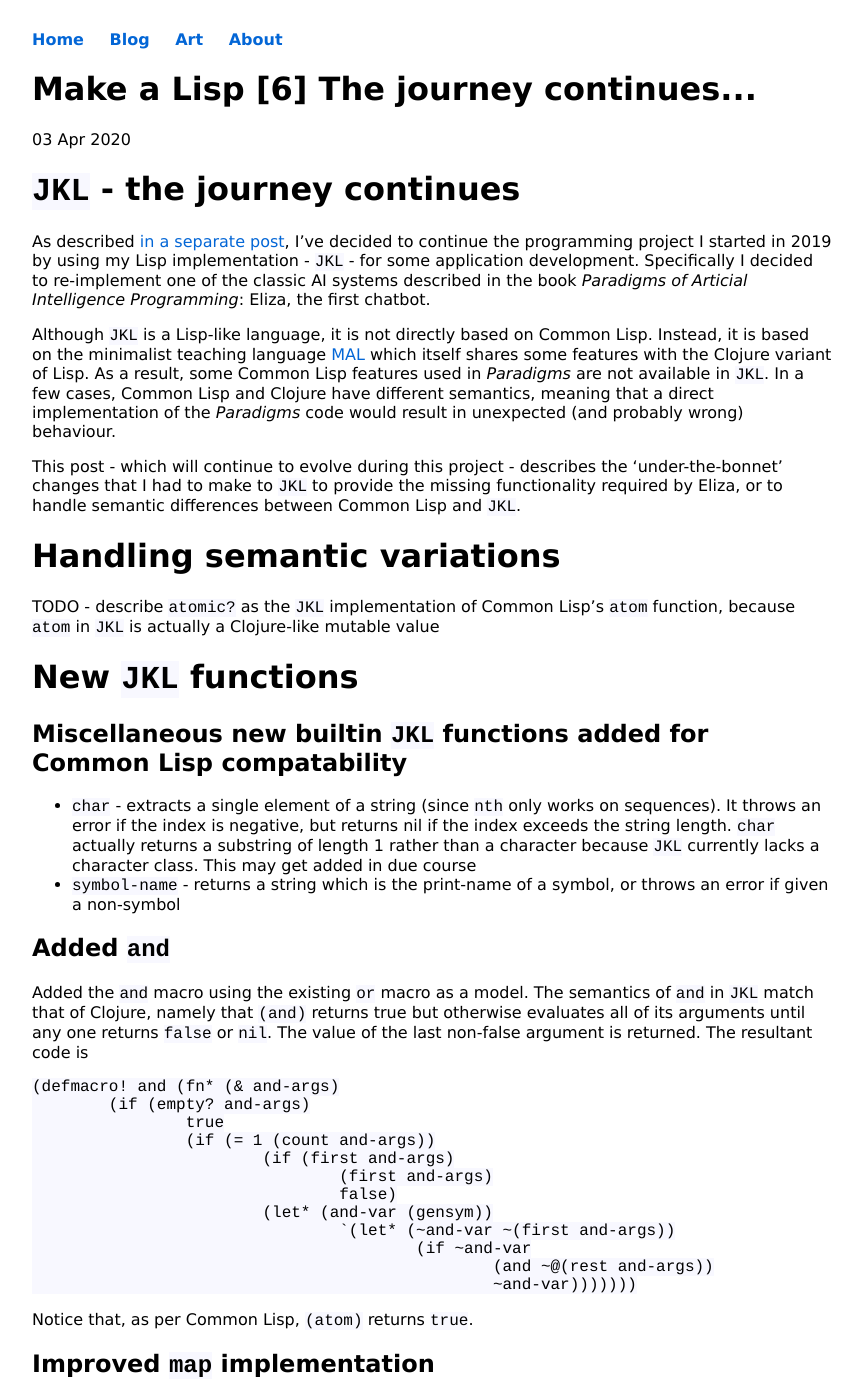
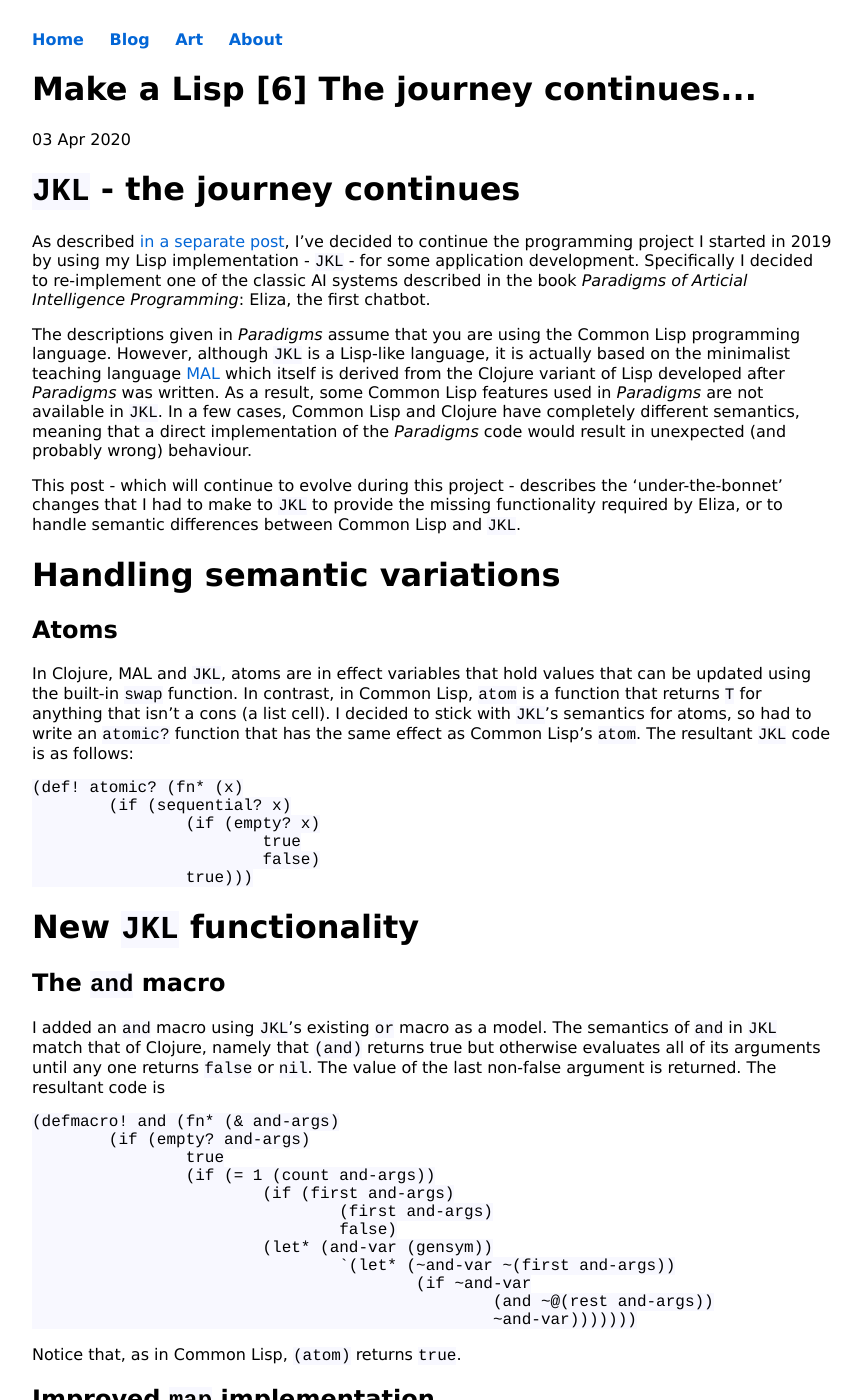
Before and after one commit to KineticLensman/KineticLensman.github.io, a Jekyll site: the page built from _posts/2020-04-03-Journey-continues.md, in a window 1280 px wide and 1400 px high. Shown: the whole window, without its empty margins (208-1070 px from the left). Built offline with Jekyll 4.4.1, drawn with Linux system fonts in a browser that asks for light colours; some of the changed text lies outside the part shown.

Commit message:
major rewording

````diff
--- a/_posts/2020-04-03-Journey-continues.md
+++ b/_posts/2020-04-03-Journey-continues.md
@@ -8,24 +8,29 @@
 
 As described [in a separate post](https://www.non-kinetic-effects.co.uk/blog/2020/04/14/AI-Projects-Eliza), I've decided to continue the programming project I started in 2019 by using my Lisp implementation - `JKL` - for some application development. Specifically I decided to re-implement one of the classic AI systems described in the book *Paradigms of Articial Intelligence Programming*: Eliza, the first chatbot.
 
-Although `JKL` is a Lisp-like language, it is not directly based on Common Lisp. Instead, it is based on the minimalist teaching language [MAL](https://github.com/kanaka/mal/blob/master/process/guide.md) which itself shares some features with the Clojure variant of Lisp. As a result, some Common Lisp features used in *Paradigms* are not available in `JKL`. In a few cases, Common Lisp and Clojure have different semantics, meaning that a direct implementation of the *Paradigms* code would result in unexpected (and probably wrong) behaviour.
+The descriptions given in *Paradigms* assume that you are using the Common Lisp programming language. However, although `JKL` is a Lisp-like language, it is actually based on the minimalist teaching language [MAL](https://github.com/kanaka/mal/blob/master/process/guide.md) which itself is derived from the Clojure variant of Lisp developed after *Paradigms* was written. As a result, some Common Lisp features used in *Paradigms* are not available in `JKL`. In a few cases, Common Lisp and Clojure have completely different semantics, meaning that a direct implementation of the *Paradigms* code would result in unexpected (and probably wrong) behaviour.
 
 This post - which will continue to evolve during this project - describes the 'under-the-bonnet' changes that I had to make to `JKL` to provide the missing functionality required by Eliza, or to handle semantic differences between Common Lisp and `JKL`.
 
 # Handling semantic variations
 
-TODO - describe `atomic?` as the `JKL` implementation of Common Lisp's `atom` function, because `atom` in `JKL` is actually a Clojure-like mutable value
+## Atoms
 
-# New `JKL` functions
+In Clojure, MAL and `JKL`, atoms are in effect variables that hold values that can be updated using the built-in `swap` function. In contrast, in Common Lisp, `atom` is a function that returns `T` for anything that isn't a cons (a list cell). I decided to stick with `JKL`'s semantics for atoms, so had to write an `atomic?` function that has the same effect as Common Lisp's `atom`. The resultant `JKL` code is as follows:
+```
+(def! atomic? (fn* (x)
+	(if (sequential? x)
+		(if (empty? x)
+			true
+			false)
+		true)))
+```
 
-## Miscellaneous new builtin `JKL` functions added for Common Lisp compatability
+# New `JKL` functionality
 
-* `char` - extracts a single element of a string (since `nth` only works on sequences). It throws an error if the index is negative, but returns nil if the index exceeds the string length. `char` actually returns a substring of length 1 rather than a character because `JKL` currently lacks a character class. This may get added in due course
-* `symbol-name` - returns a string which is the print-name of a symbol, or throws an error if given a non-symbol
+## The `and` macro
 
-## Added `and`
-
-Added the `and` macro using the existing `or` macro as a model. The semantics of `and` in `JKL` match that of Clojure, namely that `(and)` returns true but otherwise evaluates all of its arguments until any one returns `false` or `nil`. The value of the last non-false argument is returned. The resultant code is
+I added an `and` macro using `JKL`'s existing `or` macro as a model. The semantics of `and` in `JKL` match that of Clojure, namely that `(and)` returns true but otherwise evaluates all of its arguments until any one returns `false` or `nil`. The value of the last non-false argument is returned. The resultant code is
 ```
 (defmacro! and (fn* (& and-args)
 	(if (empty? and-args)
@@ -40,11 +45,11 @@
 						(and ~@(rest and-args))
 						~and-var)))))))
 ```
-Notice that, as per Common Lisp, `(atom)` returns `true`.
+Notice that, as in Common Lisp, `(atom)` returns `true`.
 
 ## Improved `map` implementation
 
-As per the `MAL` guide, the `map` function in `JKL` takes a function `f` and a single sequence `s`, and then applies `f` to the successive elements of `s`. However, looking at some exercises in Lisp textbooks, I realised that Common Lisp's `mapcar` and Clojure's `map` function can handle multiple sequences. I decided to have a go at extending `map` to have similar semantics.
+As per the `MAL` guide, the `map` function in `JKL` takes a function `f` and a single sequence `s`, and then applies `f` to the successive elements of `s`. However, looking at some exercises in Lisp textbooks, I realised that Common Lisp's `mapcar` and Clojure's `map` function can handle multiple sequences. I therefore decided to extend `map` to have similar semantics.
 
 Internally, the `JKL` implementation of `map` makes a new sequence to hold the result, and then iterates over the `s` applying `f` to each element in turn. One consequence, which I hadn't thought  through before, is that `f` must take a single argument. Consider the following extract from the REPL....
 
@@ -57,6 +62,13 @@
 Eval error: More parameters (bindings) than supplied values (expressions): (a b) ... (1)
 ```
 TODO - this fix is ongoing at the moment. Watch this space.
+
+## Miscellaneous new builtin `JKL` functions added for Common Lisp compatability
+
+I also added several Common Lisp / Clojure functions to `JKL` as built-in functions implemented using C# (the language in which `JKL` itself is implemented). The new functions are as follows:
+
+* `char` - extracts a single element of a string (since `nth` only works on sequences). It throws an error if the index is negative, but returns nil if the index exceeds the string length. `char` actually returns a substring of length 1 rather than a character because `JKL` currently lacks a character class. This may get added in due course
+* `symbol-name` - returns a string which is the print-name of a symbol, or throws an error if given a non-symbol
 
 # Other updates and fixes
 
````
